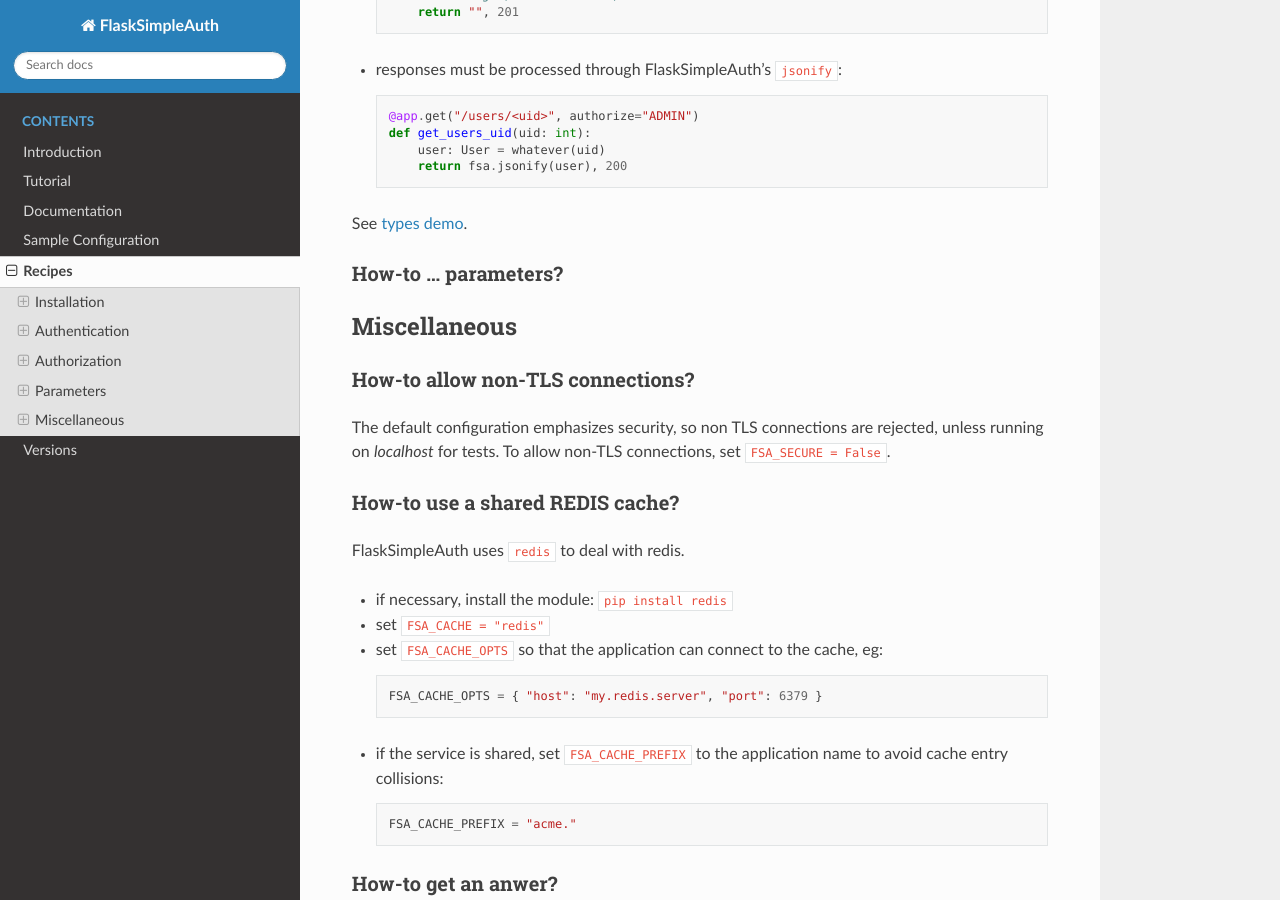
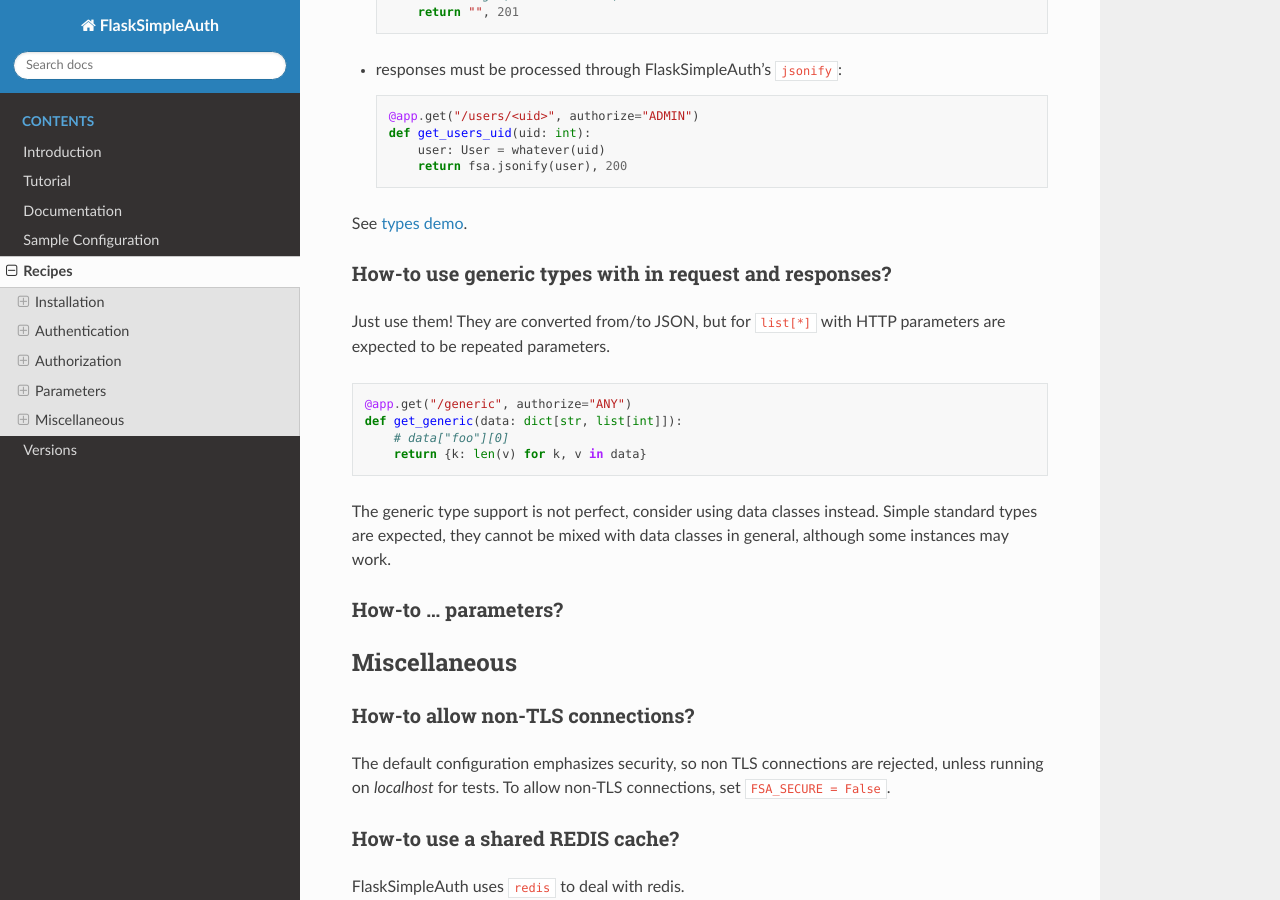
Before and after one commit to zx80/flask-simple-auth, a Sphinx documentation site: the page built from docs/RECIPES.md, in a window 1280 px wide and 900 px high, scrolled down 6256 px. Built offline with Sphinx 7.4.7 and the Read the Docs theme 2.0.0, drawn with Linux system fonts in a browser that asks for light colours; pages that are not in the unit, such as notebooks, are missing from menus.

Commit message:
improve recipe

````diff
--- a/docs/RECIPES.md
+++ b/docs/RECIPES.md
@@ -322,6 +322,22 @@
 
 See [types demo](https://github.com/zx80/flask-simple-auth/blob/main/demo/types_path.py).
 
+### How-to use generic types with in request and responses?
+
+Just use them! They are converted from/to JSON, but for `list[*]` with HTTP
+parameters are expected to be repeated parameters.
+
+```python
+@app.get("/generic", authorize="ANY")
+def get_generic(data: dict[str, list[int]]):
+    # data["foo"][0]
+    return {k: len(v) for k, v in data}
+```
+
+The generic type support is not perfect, consider using data classes instead.
+Simple standard types are expected, they cannot be mixed with data classes in
+general, although some instances may work.
+
 ### How-to ... parameters?
 
 ## Miscellaneous
````
Also changed, not shown: docs/DOCUMENTATION.md (+0 -1 lines).
